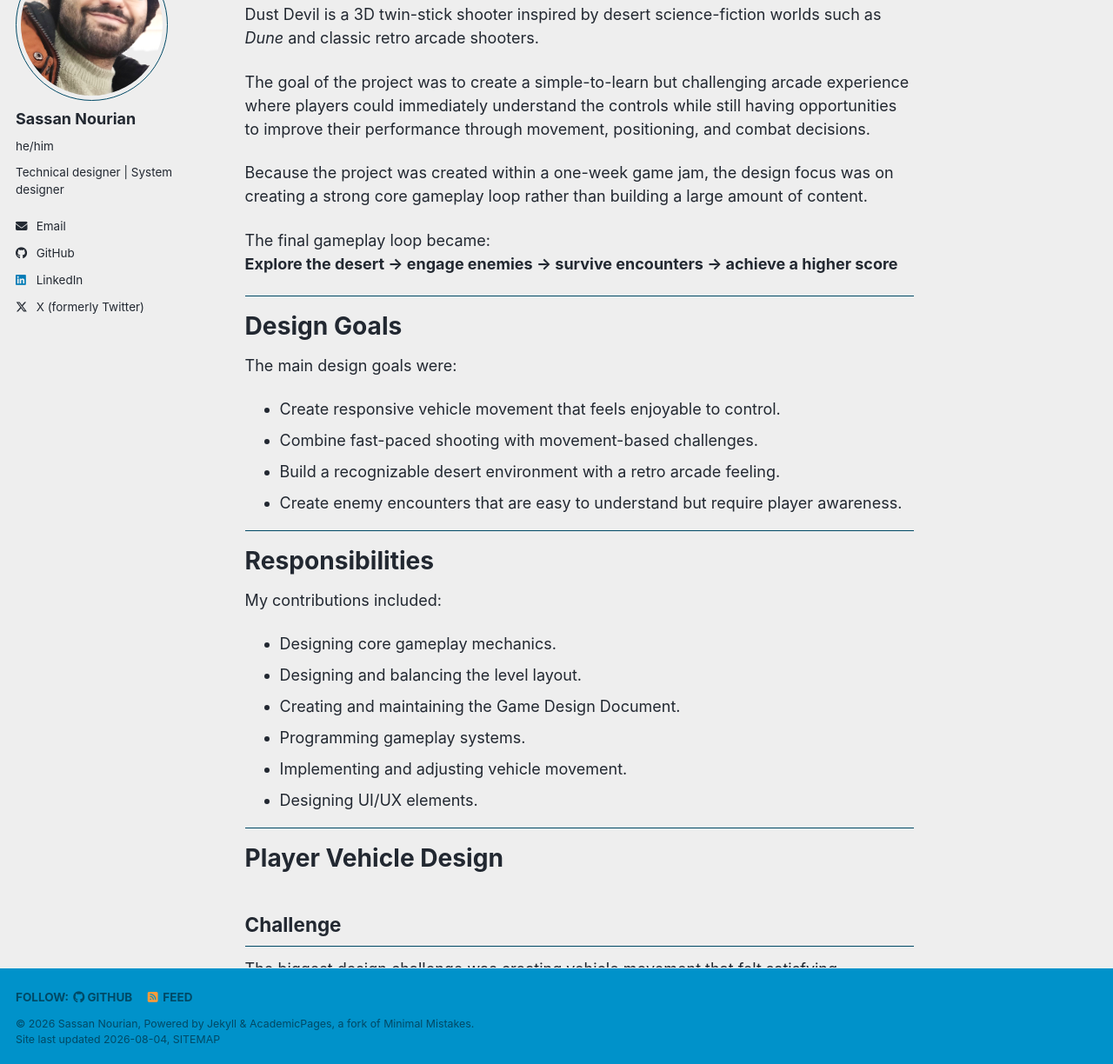
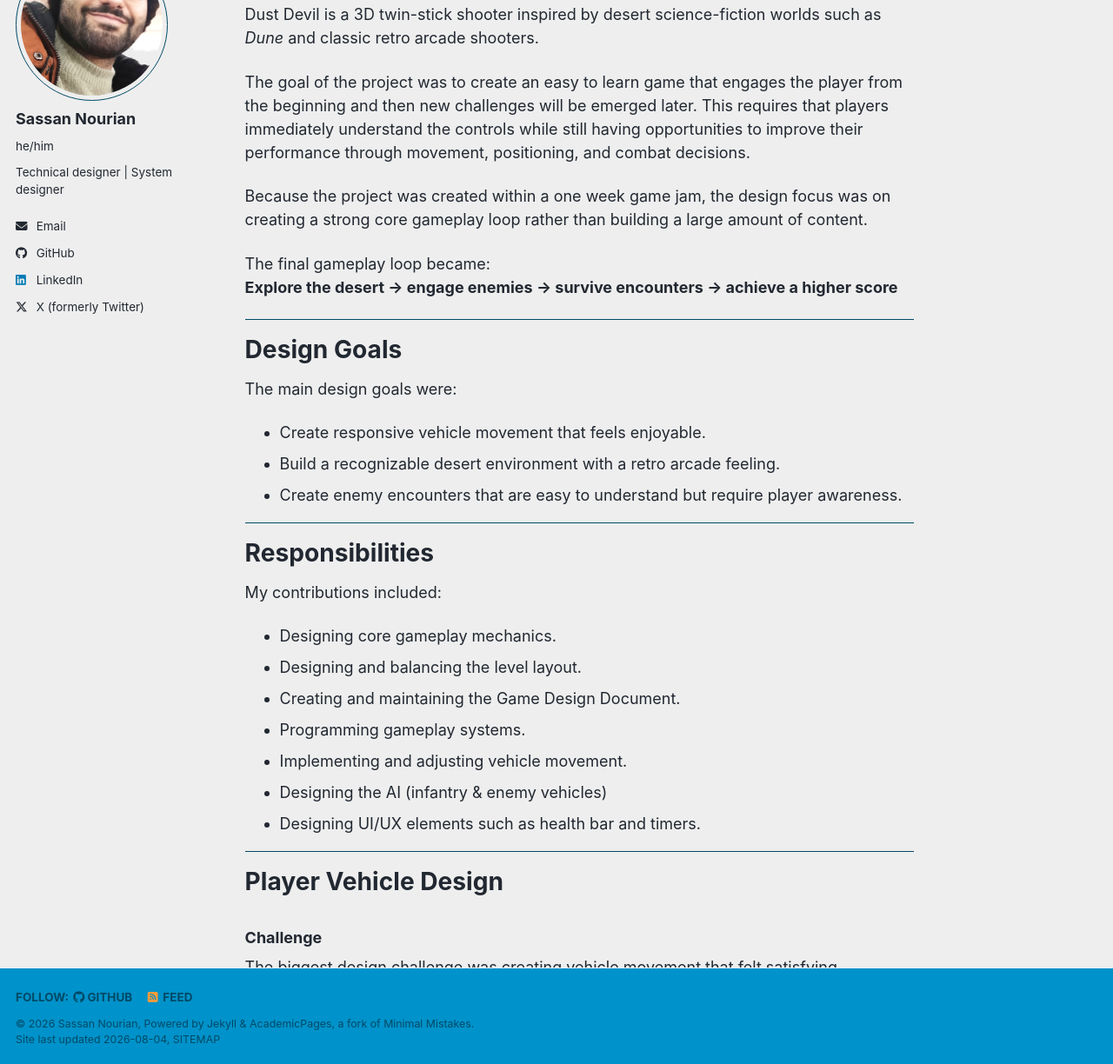
Before and after one commit to SassanTheDev/SassanTheDev.github.io, a Jekyll site: the page built from _pages/dust-devil.md, in a window 1280 px wide and 1400 px high, scrolled down 755 px, cut to the strip 176-1400 px from the top of the window. Shown: the whole strip at 87% size. Built offline with Jekyll 4.4.1, drawn with Linux system fonts in a browser that asks for light colours; a style sheet for code colours, icons or effects is not loaded; some of the changed text lies outside the part shown.

Commit message:
Refine language and structure in dust-devil.md
Updated language for clarity and consistency throughout the document, including section headings and descriptions of game mechanics and design goals.

```diff
--- a/_pages/dust-devil.md
+++ b/_pages/dust-devil.md
@@ -22,9 +22,9 @@ author_profile: true
 </video>
 Dust Devil is a 3D twin-stick shooter inspired by desert science-fiction worlds such as *Dune* and classic retro arcade shooters.
 
-The goal of the project was to create a simple-to-learn but challenging arcade experience where players could immediately understand the controls while still having opportunities to improve their performance through movement, positioning, and combat decisions.
+The goal of the project was to create an easy to learn game that engages the player from the beginning and then new challenges will be emerged later. This requires that players immediately understand the controls while still having opportunities to improve their performance through movement, positioning, and combat decisions.
 
-Because the project was created within a one-week game jam, the design focus was on creating a strong core gameplay loop rather than building a large amount of content.
+Because the project was created within a one week game jam, the design focus was on creating a strong core gameplay loop rather than building a large amount of content.
 
 The final gameplay loop became:
 **Explore the desert → engage enemies → survive encounters → achieve a higher score**
@@ -35,8 +35,7 @@ The final gameplay loop became:
 
 The main design goals were:
 
-* Create responsive vehicle movement that feels enjoyable to control.
-* Combine fast-paced shooting with movement-based challenges.
+* Create responsive vehicle movement that feels enjoyable.
 * Build a recognizable desert environment with a retro arcade feeling.
 * Create enemy encounters that are easy to understand but require player awareness.
 
@@ -51,13 +50,14 @@ My contributions included:
 * Creating and maintaining the Game Design Document.
 * Programming gameplay systems.
 * Implementing and adjusting vehicle movement.
-* Designing UI/UX elements.
+* Designing the AI (infantry & enemy vehicles)
+* Designing UI/UX elements such as health bar and timers.
 
 ---
 
 # Player Vehicle Design
 
-## Challenge
+### Challenge
 
 The biggest design challenge was creating vehicle movement that felt satisfying.
 
@@ -67,12 +67,12 @@ The goal was to create a vehicle that:
 
 * Responded quickly to player input.
 * Felt fun when drifting across the terrain.
-* Made jumping over dunes feel rewarding.
-* Supported fast arcade-style gameplay.
+* Made jumping over dunes feel rewarding and satisfying.
+* Supported fast arcade style gameplay.
 
-## Implementation
+### Implementation
 
-Due to the one-week development timeline, we used a Godot vehicle plugin as a foundation and modified it to fit our gameplay needs.
+Due to the one week development timeline, we used a Godot vehicle plugin as a foundation and modified it to fit our gameplay needs.
 
 I adjusted the vehicle behavior to better match an arcade experience rather than a realistic driving simulation.
 
@@ -87,9 +87,9 @@ These changes improved the connection between player input and the game world, m
 
 # Level Design
 
-## Goal
+### Goal
 
-My goal for the level was to create a retro-inspired desert battlefield surrounded by mountains, providing a clear gameplay space while maintaining the feeling of exploration.
+My goal for the level was to create a retro inspired desert battlefield surrounded by mountains, providing a clear gameplay space while maintaining the feeling of exploration.
 
 The environment needed to support:
 
@@ -98,30 +98,30 @@ The environment needed to support:
 * Open movement opportunities.
 * Visual identity.
 
-## Process
+### Process
 
-The terrain was created using the Terrain3D plugin with a dune-based preset.
+The terrain was created using the Terrain3D plugin with a dune based preset.
 
 Because of the limited jam timeline, I focused on efficient encounter placement instead of building a highly scripted level.
 
 Enemies were distributed across the map in groups, allowing easier balancing and creating natural combat zones.
 
-This approach helped create variety in gameplay while keeping development manageable within the one-week deadline.
+This approach helped create variety in gameplay while keeping development manageable within the game jam deadline.
 
 ---
 
 # Enemy Design
 
-## Enemy Types
+### Enemy Types
 
-The original design included two enemy categories:
+The design included two enemy categories:
 
 1. Infantry Units
 2. Enemy Vehicles
 
-## Infantry Units
+### Infantry Units
 
-Infantry enemies were designed around proximity-based behavior.
+Infantry enemies were designed around proximity based behavior.
 
 Their intended behavior:
 
@@ -132,9 +132,9 @@ Their intended behavior:
 
 This created pressure during exploration while keeping the behavior simple enough for a short development cycle.
 
-## Enemy Vehicles
+### Enemy Vehicles
 
-Enemy vehicles were designed to create higher-intensity encounters.
+Enemy vehicles were designed to create higher intensity encounters.
 
 Their behavior:
 
@@ -158,12 +158,16 @@ To stay within scope, we prioritized:
 * A clear gameplay loop.
 * Simple but readable enemy behaviors.
 * A focused environment.
+* Adding retro feelings with visual filters.
+* The cat model... because why not!
 
 Instead of creating many mechanics, we concentrated on making the core driving and shooting experience enjoyable.
 
-## Result
+### Result
 
 Dust Devil successfully delivered a compact arcade experience built around movement, combat, and survival.
+
+The game became 42th between 333 submitted games. The main reason for not being on top 10 was that because of Godot web export limitation, the game was laggy on browsers and directly impacted the player experience.
 
 The project helped me develop practical experience in:
 
@@ -178,6 +182,6 @@ The project helped me develop practical experience in:
 
 Dust Devil reinforced the importance of player feel in action games.
 
-Through this project, I learned that small details such as vehicle responsiveness, visual feedback, and movement effects can significantly impact player enjoyment.
+Through this project, I learned that small details such as vehicle responsiveness, visual feedback, and movement effects can significantly impact player enjoyment (and the cat model because everyone was mentioning it).
 
-Working within a one-week game jam environment also improved my ability to prioritize features, communicate design decisions, and focus development effort on the elements that create the strongest player experience.
+Working within the game jam environment also improved my ability to prioritize features, communicate design decisions, and focus development effort on the elements that create the strongest player experience.
```
Also changed, not shown: other parts of _pages/dust-devil.md (+1 -1 lines).
